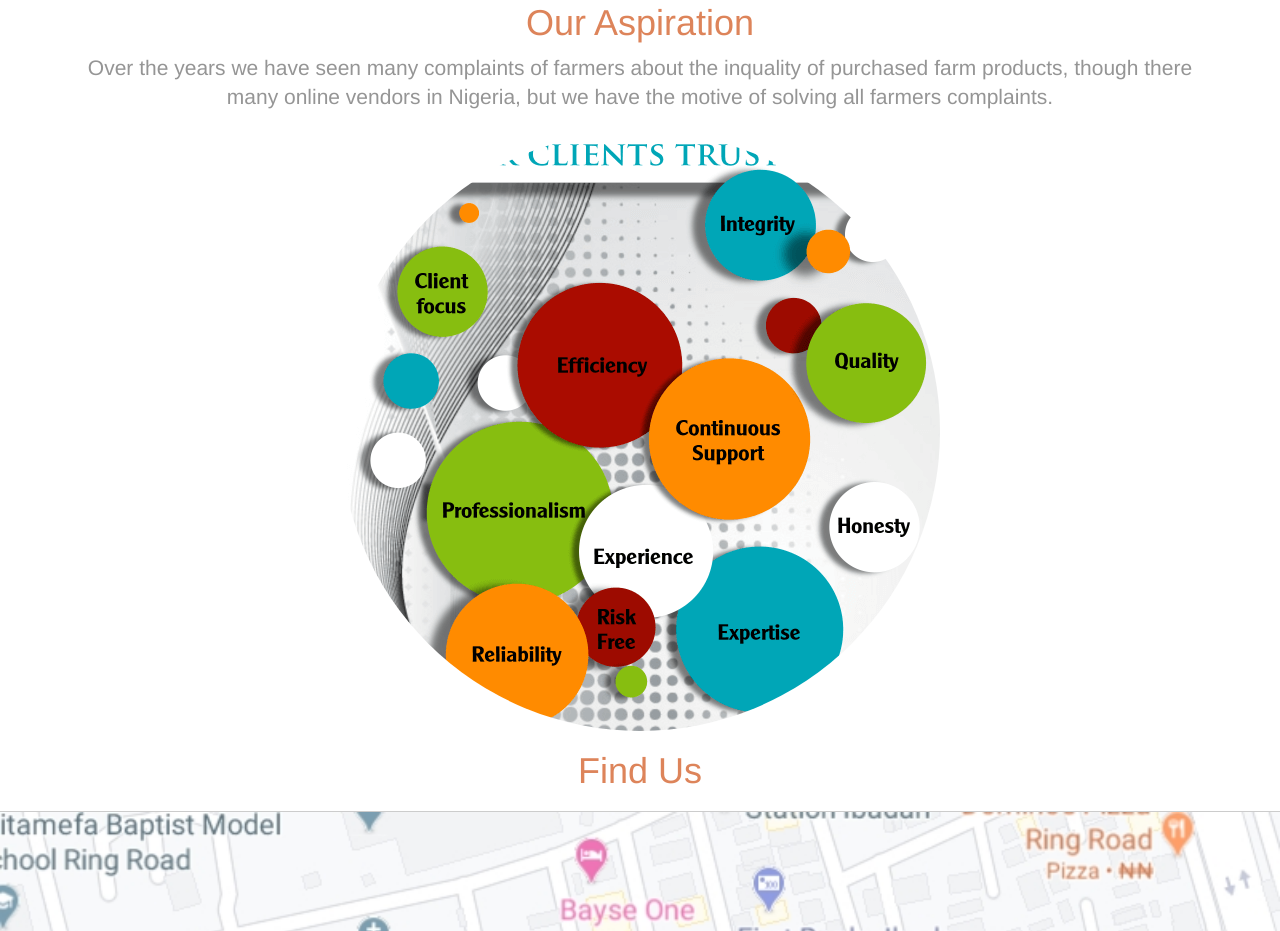
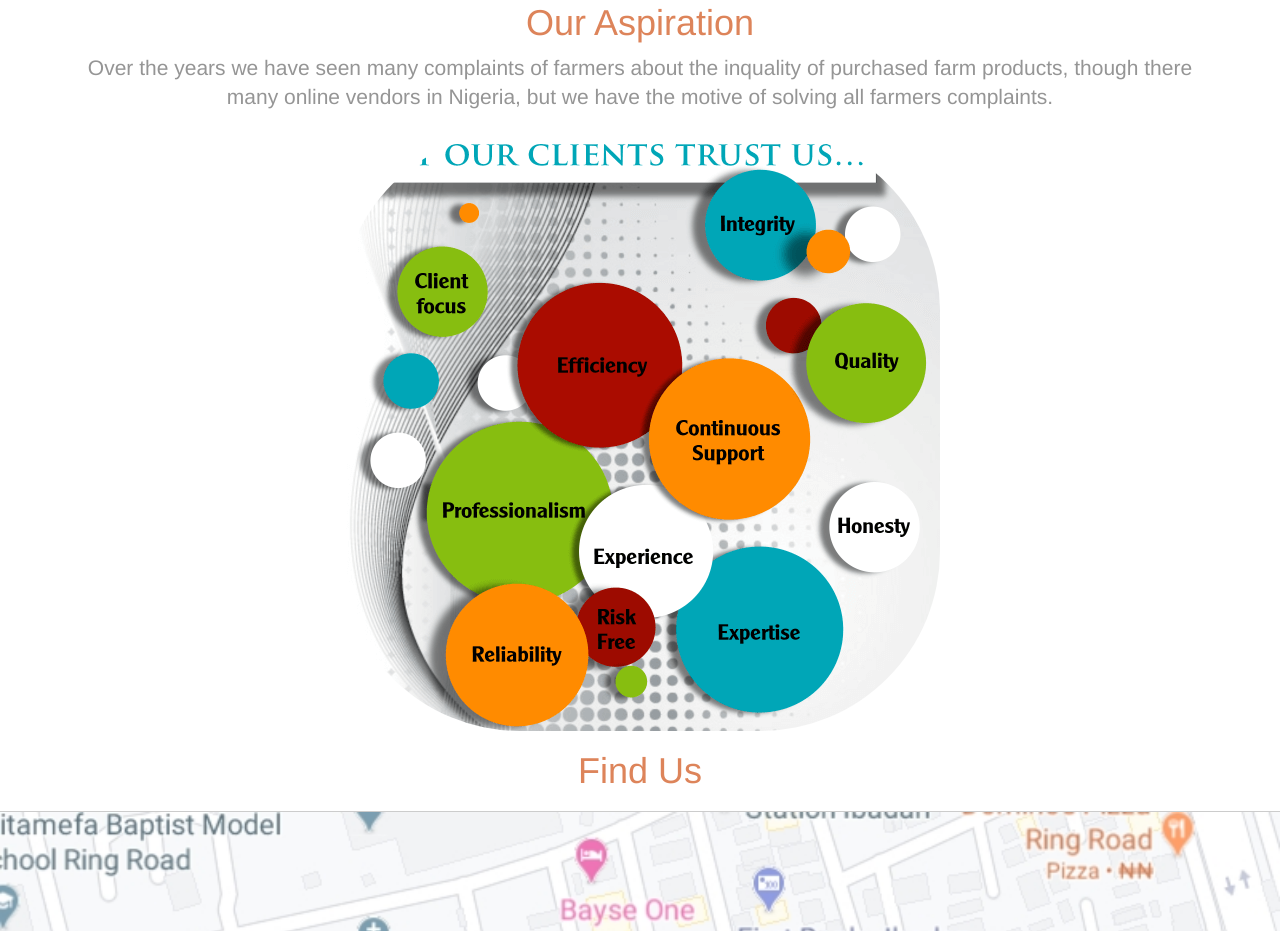
Before and after one commit to Mathdel404/Agro, a plain HTML site: page index.html in a window 1280 px wide. Shown: the part 1815-2746 px from the top of the page. Drawn offline with nearby package versions, Linux system fonts and the light colour scheme.

Commit message:
Update index.html

```diff
--- a/index.html
+++ b/index.html
@@ -224,7 +224,7 @@
 	<div class="container text-center">
 		<h1>Our Aspiration</h1>
 		<p class="lead">Over the years we have seen many complaints of farmers about the inquality of purchased farm products, though there many online vendors in Nigeria, but we have the motive of solving all farmers complaints.</p>
-		<img class="img-responsive img-circle center-block" src="Trust-us.png" alt="">
+		<img class="img-responsive img-circle center-block" src="Trust-us.png" alt="" style="border-radius:30%;">
 	</div><!--/.container-->
 
 
```
